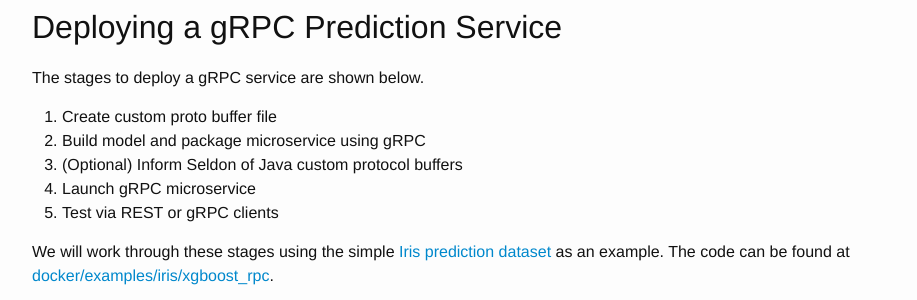
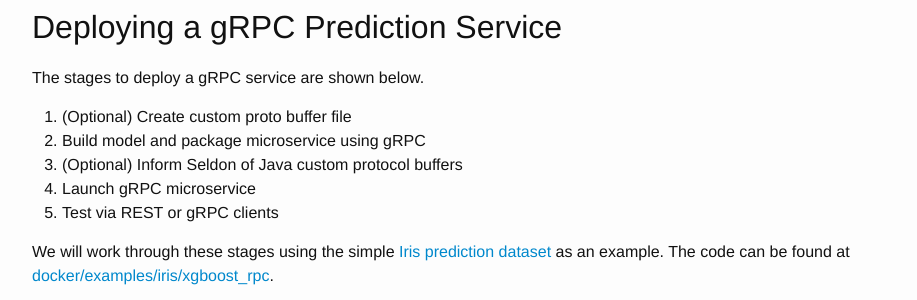
Before and after one commit to SeldonIO/seldonio.github.com, a Jekyll site: the page built from grpc.md, in a window 1280 px wide and 900 px high, scrolled down 1696 px. Shown: the part 152-452 px from the top of the window, without its empty margins (181-1098 px from the left). Built offline with Jekyll 4.4.1, drawn with Linux system fonts in a browser that asks for light colours.

Commit message:
add optionla to grpc stages

```diff
--- a/grpc.md
+++ b/grpc.md
@@ -79,7 +79,7 @@ message DefaultCustomPredictRequest {
 # Deploying a gRPC Prediction Service
 The stages to deploy a gRPC service are shown below.
 
- 1. Create custom proto buffer file
+ 1. (Optional) Create custom proto buffer file
  1. Build model and package microservice using gRPC
  1. (Optional) Inform Seldon of Java custom protocol buffers
  1. Launch gRPC microservice
```
